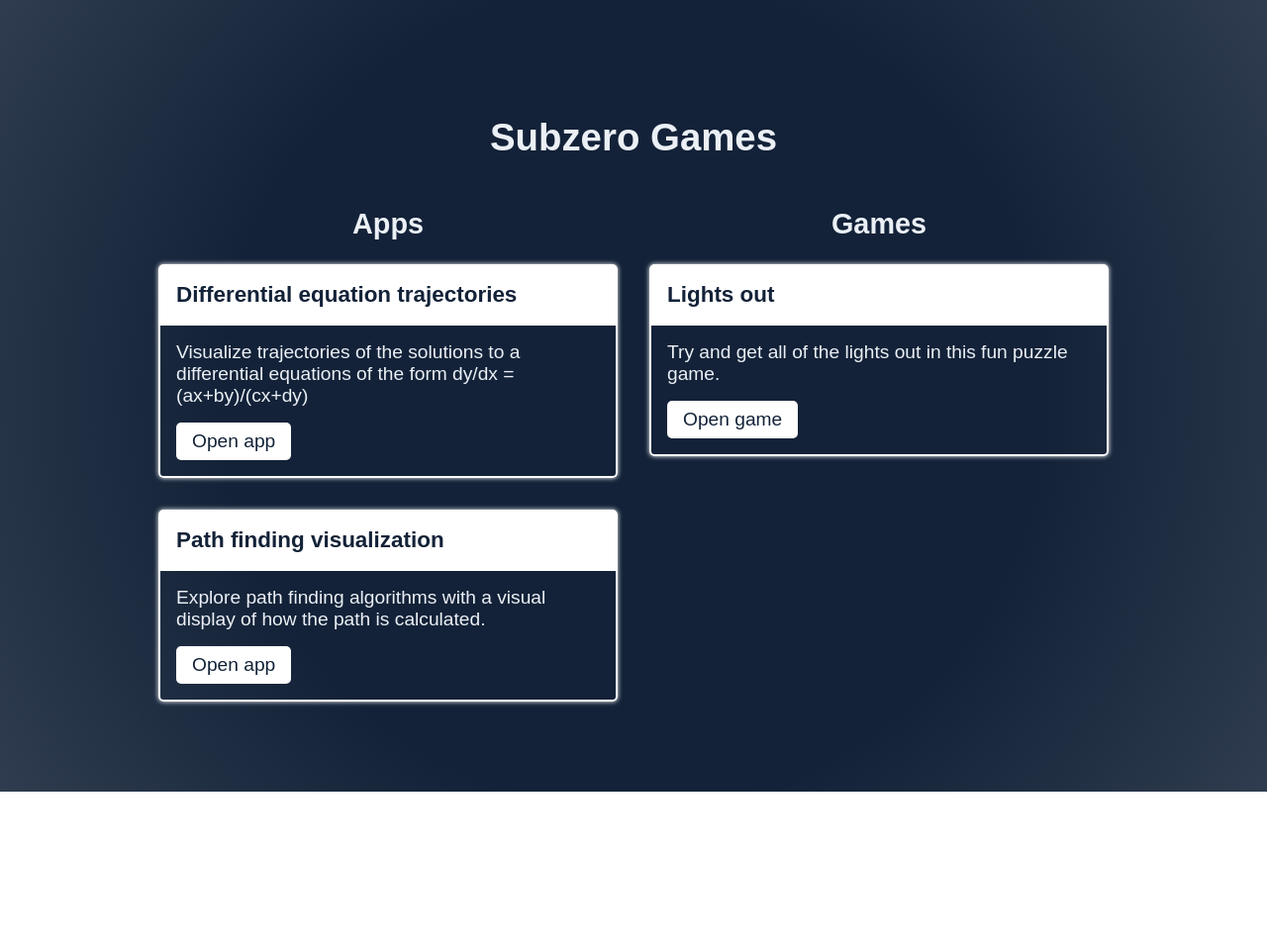
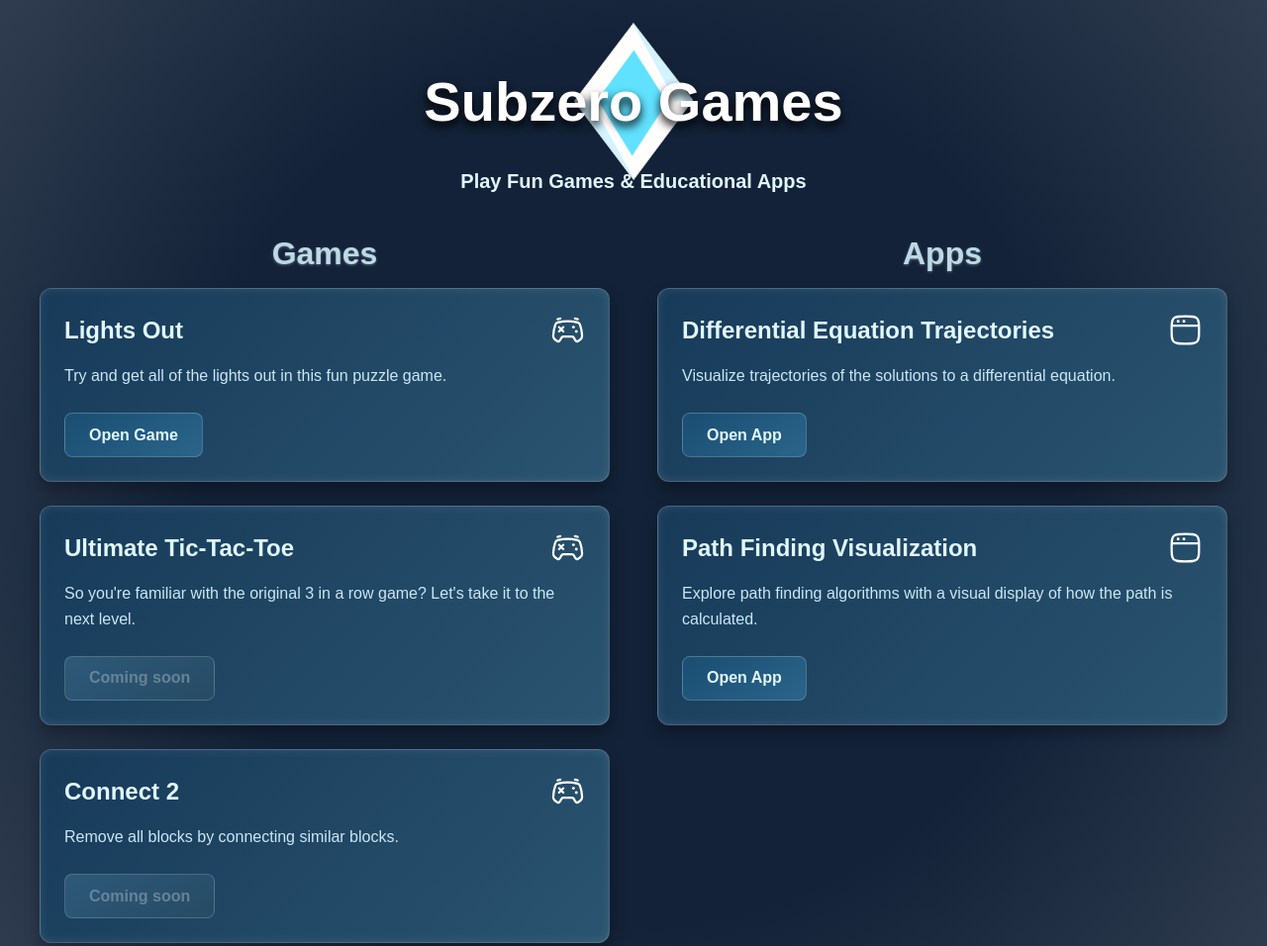
Before and after one commit to garyg-3/garyg-3.github.io, a plain HTML site: page index.html in a window 1280 px wide. Shown: the top 956 px of the page at 99% size. Before the commit the page ends 800 px from the top, so only its background shows below. Drawn offline with nearby package versions, Linux system fonts and the light colour scheme.

Commit message:
Update site styles and add place holders for upcoming content

```diff
--- a/backdrop.css
+++ /dev/null
@@ -1,48 +0,0 @@
-.backdrop {
-    margin: 0;
-    text-align: center;
-    height: 100vh;
-    background-image: radial-gradient(
-        circle at center,
-        var(--color-dark-blue) 55%,
-        var(--color-white) 400%
-    );
-    display: flex;
-    flex-direction: column;
-    align-items: center;
-    justify-content: center;
-}
-
-.backdrop__text-box {
-    color: #ebf0f6;
-    animation: moveInLeft 1s ease-out;
-    animation-fill-mode: backwards;
-    width: 75%;
-}
-
-.backdrop__link {
-    padding: 0.5rem 1rem;
-    display: block;
-    border-radius: 5px;
-    text-decoration: none;
-    color: #132238;
-    background-color: white;
-    width: max-content;
-}
-
-.backdrop__link:hover {
-    background-color: aliceblue;
-    color: black;
-    box-shadow: 0 0 5px white;
-}
-
-@keyframes moveInLeft {
-    0% {
-        opacity: 0;
-        transform: translateX(-1rem);
-    }
-    100% {
-        opacity: 1;
-        transform: translateX(0);
-    }
-}
--- a/index.html
+++ b/index.html
@@ -3,64 +3,102 @@
 
 <head>
     <meta charset="UTF-8">
-    <meta http-equiv="X-UA-Compatible" content="IE=edge">
     <meta name="viewport" content="width=device-width, initial-scale=1.0">
-    <title>Document</title>
-
-    <link rel="stylesheet" href="/styles.css">
-    <link rel="stylesheet" href="/backdrop.css">
+    <meta name="description" content="Play fun and challenging games. Explore educational apps.">
+    <meta property="og:title" content="Subzero Games - Online Games and Educational Apps">
+    <meta property="og:description"
+        content="Play fun and challenging games like Lights Out, Ultimate Tic-Tac-Toe, and Connect 2. Explore educational apps for visualizing differential equations and pathfinding algorithms.">
+    <!-- <meta property="og:image" content="to add"> -->
+    <meta property="og:url" content="https://www.subzerogames.co.uk">
+    <meta name="twitter:title" content="Subzero Games - Online Games and Educational Apps">
+    <meta name="twitter:description"
+        content="Play fun and challenging games like Lights Out, Ultimate Tic-Tac-Toe, and Connect 2. Explore educational apps for visualizing differential equations and pathfinding algorithms.">
+    <!-- <meta name="twitter:image" content="to add"> -->
+    <script type="text/javascript" id="MathJax-script" async
+        src="https://cdn.jsdelivr.net/npm/mathjax@3/es5/tex-mml-chtml.js"></script>
+    <title>Subzero Games - Online Games and Educational Apps</title>
+    <link rel="stylesheet" href="styles/reset.css">
+    <link rel="stylesheet" href="styles/main.css">
+    <link rel="stylesheet" href="styles/backdrop.css">
 </head>
 
 <body>
     <div class="backdrop">
-        <div class="backdrop__text-box">
-            <h1 class="heading--main">Subzero Games</h1>
-            <div class="menu">
-                <div class="menu__section">
-                    <h2>Apps</h2>
-                    <div class="menu__list">
+        <main class="main-content">
+            <header class="header">
+                <img src="/assets/subzero-games.png" alt="Subzero Games logo" class="header-logo" width="175"
+                    height="175" />
+                <h1 class="title">Subzero Games</h1>
+            </header>
+            <h2 class="sub-title">Play Fun Games & Educational Apps</h2>
+            <div class="content-wrapper">
+                <section class="section games">
+                    <h2 class="section-title">Games</h2>
+                    <div class="card-container">
+                        <div class="card">
+                            <div class="card-header">
+                                <h3 class="card-title">Lights Out</h3>
+                                <img src="/assets/controller.svg" alt="Game controller" class="card-icon" height="35"
+                                    width="35">
+                            </div>
+                            <p class="card-description">Try and get all of the lights out in this fun puzzle game.</p>
+                            <a class="card-button" href="https://lights-out.subzerogames.co.uk"
+                                title="Play Lights Out Puzzle Game">Open Game</a>
+                        </div>
 
-                        <div class="menu__item">
-                            <h3 class="menu__item-heading">Differential equation trajectories</h3>
-                            <div class="menu__item-details">
-                                <p class="menu__item-description">Visualize trajectories of the solutions to a
-                                    differential equations of the form dy/dx
-                                    = (ax+by)/(cx+dy)</p>
-                                <a class="backdrop__link"
-                                    href="https://subzerogames.co.uk/differential-equation-plotter">Open
-                                    app</a>
+                        <div class="card">
+                            <div class="card-header">
+                                <h3 class="card-title">Ultimate Tic-Tac-Toe</h3>
+                                <img src="/assets/controller.svg" alt="Game controller" class="card-icon" height="35"
+                                    width="35">
                             </div>
+                            <p class="card-description">So you're familiar with the original 3 in a row game? Let's take
+                                it to the next level.</p>
+                            <button class="card-button" disabled>Coming soon</button>
                         </div>
-                        <div class="menu__item">
-                            <h3 class="menu__item-heading">Path finding visualization</h3>
-                            <div class="menu__item-details">
-                                <p class="menu__item-description">Explore path finding algorithms with a visual display
-                                    of how the path is calculated.
-                                </p>
-                                <a class="backdrop__link"
-                                    href="https://subzerogames.co.uk/pathfinding-visualization">Open
-                                    app</a>
+
+                        <div class="card">
+                            <div class="card-header">
+                                <h3 class="card-title">Connect 2</h3>
+                                <img src="/assets/controller.svg" alt="Game controller" class="card-icon" height="35"
+                                    width="35">
                             </div>
+                            <p class="card-description">Remove all blocks by connecting similar blocks.</p>
+                            <button class="card-button" disabled>Coming soon</button>
                         </div>
                     </div>
-                </div>
-                <div class="menu__section">
-                    <h2>Games</h2>
-                    <div class="menu__list">
+                </section>
+                <section class="section apps">
+                    <h2 class="section-title">Apps</h2>
+                    <div class="card-container">
+                        <div class="card">
+                            <div class="card-header">
+                                <h3 class="card-title">Differential Equation Trajectories</h3>
+                                <img src="/assets/app.svg" alt="Game controller" class="card-icon" height="35"
+                                    width="35">
+                            </div>
+                            <p class="card-description">Visualize trajectories of the solutions to a differential
+                                equation.</p>
+                            <!-- <img src="/images/ccode-demo.gif" alt="" class=""> -->
+                            <a class="card-button" href="https://subzerogames.co.uk/differential-equation-plotter">Open
+                                App</a>
+                        </div>
 
-                        <div class="menu__item">
-                            <h3 class="menu__item-heading">Lights out</h3>
-                            <div class="menu__item-details">
-                                <p class="menu__item-description">Try and get all of the lights out in this fun puzzle
-                                    game.</p>
-                                <a class="backdrop__link" href="https://lights-out.subzerogames.co.uk">Open game</a>
+                        <div class="card">
+                            <div class="card-header">
+                                <h3 class="card-title">Path Finding Visualization</h3>
+                                <img src="/assets/app.svg" alt="Game controller" class="card-icon" height="35"
+                                    width="35">
                             </div>
+                            <p class="card-description">Explore path finding algorithms with a visual display of how the
+                                path is calculated.</p>
+                            <a class="card-button" href="https://subzerogames.co.uk/pathfinding-visualization">Open
+                                App</a>
                         </div>
                     </div>
-                </div>
+                </section>
             </div>
-        </div>
-    </div>
+        </main>
     </div>
 </body>
 
--- a/styles.css
+++ /dev/null
@@ -1,111 +0,0 @@
-:root {
-    --box-padding: 1.3rem;
-    --color-dark-blue: #132238;
-    --color-white: #eee;
-}
-
-body {
-    font-family: arial;
-    font-size: 1.2rem;
-    max-width: 100vw;
-    margin: 0;
-}
-
-.title {
-    font-size: 4rem;
-    text-align: center;
-}
-
-.container {
-    width: 90%;
-    margin: 0 auto;
-}
-
-.text-box {
-    padding: var(--box-padding);
-    background-color: rgba(255, 255, 255, 0.7);
-    border-radius: 10px;
-    margin-bottom: 2rem;
-}
-
-.projects {
-    display: grid;
-    gap: 20px;
-    grid-template-columns: repeat(1, 1fr);
-}
-
-/* Add media query to show one column */
-
-.projects-card {
-    background-color: white;
-    padding: var(--box-padding);
-    border-radius: 10px;
-    box-shadow: 0 5px 10px lightslategray;
-}
-
-/* .projects-card:hover  { */
-
-.projects-card__image {
-    width: 100%;
-}
-
-.menu {
-    display: flex;
-    justify-content: space-between;
-    gap: 2rem;
-}
-
-.menu__section {
-    flex: 1;
-}
-
-.menu__list {
-    display: flex;
-    flex-direction: column;
-    gap: 2rem;
-    text-align: left;
-}
-
-.menu__list {
-    text-align: left;
-}
-
-.menu__item {
-    border-radius: 5px;
-    border: 2px solid white;
-    box-shadow: 0 0 5px white;
-}
-
-.menu__item-heading {
-    padding: 1rem;
-    margin: 0;
-    border-bottom: 2px solid white;
-    background: white;
-    color: #132238;
-}
-
-.menu__item-details {
-    padding: 1rem;
-}
-
-.menu__item-description {
-    margin: 0;
-    margin-bottom: 1rem;
-}
-
-@media (min-width: 768px) {
-    .container {
-        width: 80%;
-        margin: 0 auto;
-    }
-
-    .projects {
-        grid-template-columns: repeat(2, 1fr);
-    }
-}
-
-@media (min-width: 1280px) {
-    .projects {
-        grid-template-columns: repeat(3, 1fr);
-    }
-}
--- /dev/null
+++ b/styles/backdrop.css
@@ -0,0 +1,20 @@
+:root {
+    --box-padding: 1.3rem;
+    --color-dark-blue: #132238;
+    --color-white: #eee;
+}
+
+.backdrop {
+    margin: 0;
+    text-align: center;
+    min-height: 100vh;
+    background-image: radial-gradient(
+        circle at center,
+        var(--color-dark-blue) 55%,
+        var(--color-white) 400%
+    );
+    display: flex;
+    flex-direction: column;
+    align-items: center;
+    justify-content: center;
+}
--- /dev/null
+++ b/styles/main.css
@@ -0,0 +1,194 @@
+/* Global Styles */
+body {
+    font-family: "Arial", sans-serif;
+    margin: 0;
+    padding: 0;
+    color: #e0f7ff;
+    overflow-x: hidden;
+}
+
+.header {
+    position: relative;
+    text-align: center;
+    margin-bottom: 2rem;
+    z-index: 2;
+}
+
+.header-logo {
+    position: absolute;
+    top: 50%;
+    left: 50%;
+    transform: translate(-50%, -50%);
+    z-index: 0;
+}
+
+.title {
+    position: relative;
+    font-size: 3.5rem;
+    font-weight: bold;
+    color: white;
+    text-shadow: 0 5px 10px black;
+}
+
+.sub-title {
+    font-size: 1.25rem;
+}
+
+.main-content {
+    max-width: 1200px;
+    margin: 0 auto;
+    padding: 2rem;
+}
+
+.content-wrapper {
+    display: flex;
+    flex-wrap: wrap;
+    gap: 3rem;
+    justify-content: center;
+}
+
+.section {
+    flex: 1;
+    min-width: 300px; /* Ensure stacking on smaller devices */
+    max-width: 48%; /* Keeps columns manageable on larger devices */
+}
+
+.section-title {
+    font-size: 2rem;
+    margin-bottom: 1rem;
+    text-align: center;
+    color: #bcd9e6;
+    text-shadow: 0 1px 3px rgba(255, 255, 255, 0.3);
+}
+
+.card-container {
+    display: flex;
+    flex-wrap: wrap;
+    gap: 1.5rem;
+    justify-content: center;
+}
+
+.card {
+    position: relative;
+    background: linear-gradient(135deg, #173a59, #2a5470);
+    border: 1px solid rgba(255, 255, 255, 0.2);
+    box-shadow: 0 8px 15px rgba(0, 0, 0, 0.3),
+        inset 0 0 10px rgba(255, 255, 255, 0.1);
+    border-radius: 12px;
+    padding: 1.5rem;
+    width: 100%; /* Ensure cards fit their column width */
+    text-align: left;
+    transition: transform 0.3s ease, box-shadow 0.3s ease;
+    overflow: hidden;
+}
+
+.card:hover {
+    box-shadow: 0 12px 24px rgba(0, 0, 0, 0.4),
+        inset 0 0 25px rgba(255, 255, 255, 0.2);
+}
+
+.card-header {
+    display: flex;
+}
+
+.card-title {
+    align-self: center;
+    margin: 0;
+    font-size: 1.5rem;
+    color: #e0f7ff;
+}
+
+.card-icon {
+    margin-left: auto;
+    color: white;
+}
+
+.card-description {
+    font-size: 1rem;
+    margin-bottom: 1.5rem;
+    line-height: 1.6;
+    color: #cce7f5;
+}
+
+.card-button {
+    text-decoration: none;
+    display: block;
+    width: fit-content;
+    position: relative; /* Required for pseudo-element positioning */
+    background: linear-gradient(145deg, #1a4e72, #2b648a);
+    border: 1px solid rgba(255, 255, 255, 0.2);
+    color: #e0f7ff;
+    padding: 0.8rem 1.5rem;
+    border-radius: 8px;
+    font-size: 1rem;
+    font-weight: bold;
+    cursor: pointer;
+    overflow: hidden; /* Ensures pseudo-element stays within button bounds */
+    transition: background 0.3s ease;
+    transition: scale 0.3s ease;
+}
+
+.card-button:disabled {
+    background: #4f4f4f;
+    scale: 1;
+}
+
+.card-button:not(:disabled):hover {
+    scale: 1.05;
+}
+
+.card-button:disabled {
+    background: linear-gradient(
+        145deg,
+        #3a6b8e,
+        #2c4f64
+    ); /* Muted, frosted blue tones */
+    border: 1px solid rgba(255, 255, 255, 0.3); /* Faint frosty border */
+    color: rgba(255, 255, 255, 0.5); /* Dimmed text to indicate inactivity */
+    cursor: not-allowed; /* Standard "disabled" cursor */
+    opacity: 0.6; /* Slightly transparent for a frosted effect */
+    /* filter: blur(1px); */
+    box-shadow: none; /* Removes any active shadow for a flat look */
+}
+
+.card-button:not(:disabled)::before {
+    content: "";
+    position: absolute;
+    top: 0;
+    left: -150%; /* Start off-screen */
+    width: 100%;
+    height: 100%;
+    background: linear-gradient(
+        120deg,
+        rgba(255, 255, 255, 0) 0%,
+        rgba(255, 255, 255, 0.5) 50%,
+        rgba(255, 255, 255, 0) 100%
+    ); /* Creates the sheen */
+    transform: skewX(-30deg); /* Adds a diagonal effect */
+    animation: none; /* Disables animation by default */
+}
+
+.card-button:hover::before {
+    animation: sheen 0.6s ease forwards; /* Activates sheen animation */
+}
+
+@keyframes sheen {
+    from {
+        left: -150%;
+    }
+    to {
+        left: 150%; /* Moves the sheen across the button */
+    }
+}
+
+/* Responsive Design */
+@media (max-width: 768px) {
+    .content-wrapper {
+        flex-direction: column;
+        align-items: center;
+    }
+
+    .section {
+        max-width: 100%;
+    }
+}
```
Also changed, not shown: assets/app.svg (added), assets/controller.svg (added), assets/subzero-games.png (added), images/ccode-plotter.png (deleted), styles/reset.css (added).
